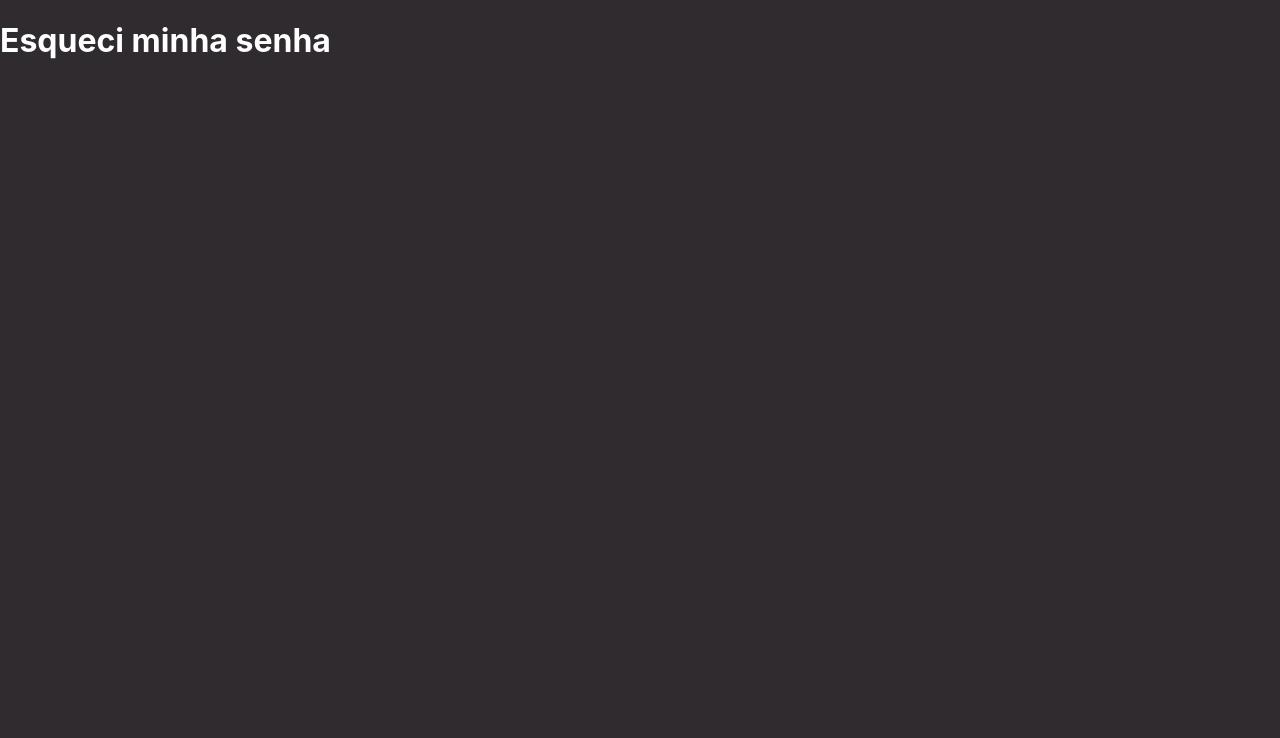
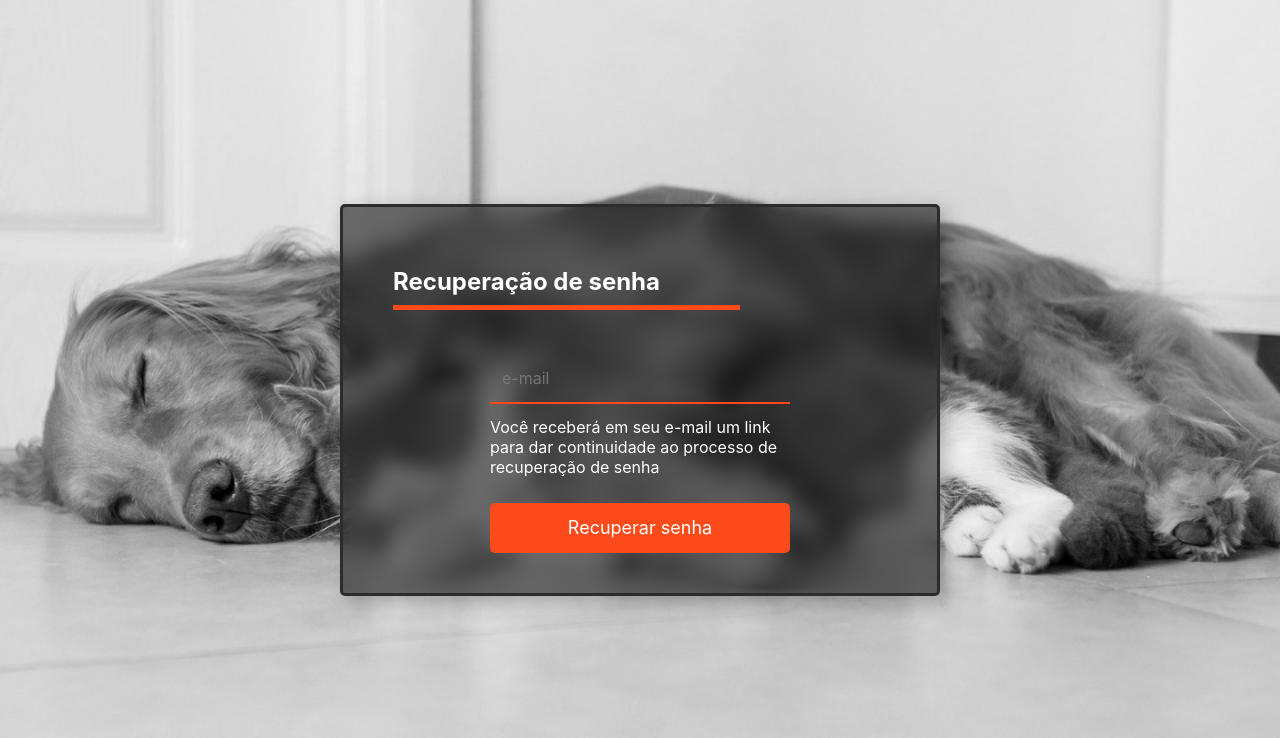
Before and after one commit to emmanuelviniciusdev/animates, a React (Create React App) app: page /recuperar-senha in a window 1280 px wide. Shown: the top 738 px of the page. Built offline with nearby package versions, Linux system fonts and the light colour scheme.

Commit message:
pagina de recuperaçao de senha

```diff
--- a/src/components/AuthSection/index.tsx
+++ b/src/components/AuthSection/index.tsx
@@ -4,6 +4,7 @@ import { Content, Section, WrapperForm } from './styles'
 import PageTitle from '../../components/PageTitle'
 import FormLogin from '../../components/FormLogin'
 import FormRegister from '../../components/FormRegister'
+import FormForgotPassword from '../../components/FormForgotPassword'
 
 const pageModes = {
     login: {
@@ -15,8 +16,8 @@ const pageModes = {
         formComponent: FormRegister,
     },
     'forgot-password': {
-        title: 'Recuperar senha',
-        formComponent: FormLogin,
+        title: 'Recuperação de senha',
+        formComponent: FormForgotPassword,
     },
 }
 
--- /dev/null
+++ b/src/components/FormForgotPassword/index.tsx
@@ -0,0 +1,32 @@
+import React from 'react'
+import { WarningRecoverPassword } from './styles'
+import SimpleButton from '../SimpleButton'
+import AppInput from '../AppInput'
+import envelopeSimpleDuotone from '@iconify/icons-ph/envelope-simple-duotone'
+
+function FormForgotPassword() {
+    return (
+        <>
+            <form>
+                <AppInput
+                    type="email"
+                    placeholder="e-mail"
+                    icon={envelopeSimpleDuotone}
+                />
+
+                <WarningRecoverPassword>
+                    <p>
+                        Você receberá em seu e-mail um link para dar
+                        continuidade ao processo de recuperação de senha
+                    </p>
+                </WarningRecoverPassword>
+
+                <SimpleButton className="form-btn">
+                    Recuperar senha
+                </SimpleButton>
+            </form>
+        </>
+    )
+}
+
+export default FormForgotPassword
--- /dev/null
+++ b/src/components/FormForgotPassword/styles.tsx
@@ -0,0 +1,5 @@
+import styled from 'styled-components'
+
+export const WarningRecoverPassword = styled.div`
+    margin-top: -27px;
+`
--- a/src/views/EsqueciMinhaSenha/index.tsx
+++ b/src/views/EsqueciMinhaSenha/index.tsx
@@ -1,10 +1,16 @@
 import React from 'react'
+import AuthSection from '../../components/AuthSection'
+import { ApplyDogAndCat1Background } from '../../styles/commonStyles'
 
 function EsqueciMinhaSenha() {
     return (
-        <div>
-            <h1>Esqueci minha senha</h1>
-        </div>
+        <>
+            <ApplyDogAndCat1Background />
+
+            <main>
+                <AuthSection mode="forgot-password" />
+            </main>
+        </>
     )
 }
 
```
